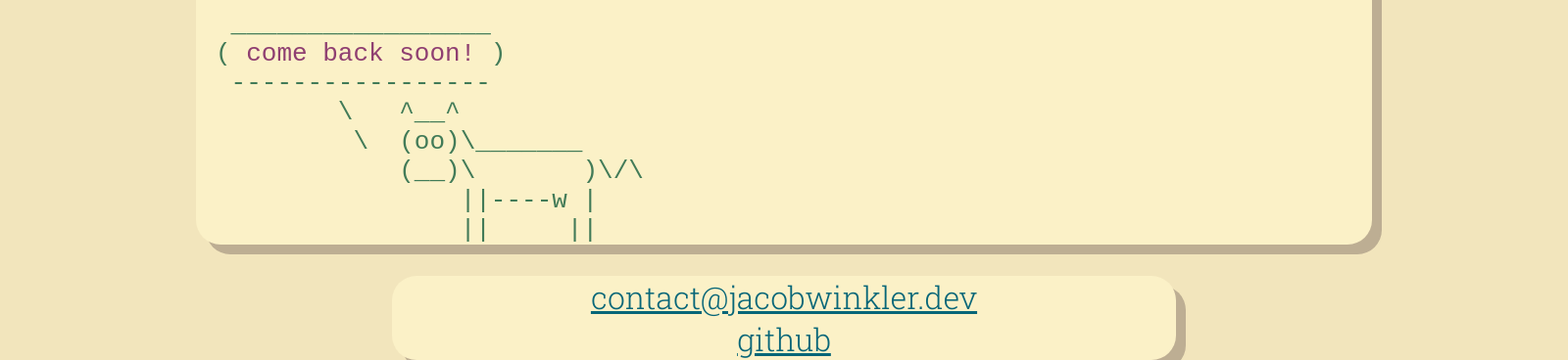
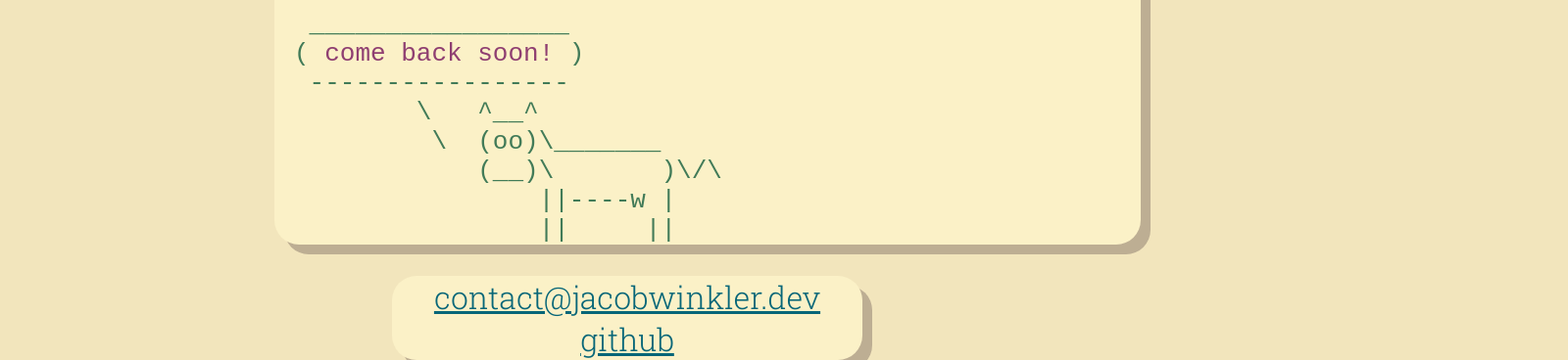
Before and after one commit to combo-man/combo-man.github.io, a plain HTML site: page index.html in a window 1280 px wide. Shown: the part 637-1005 px from the top of the page at 98% size, 1600 px wide, since content can reach past the window. Drawn offline with Linux system fonts and the light colour scheme.

Commit message:
what are em's...

```diff
--- a/index.html
+++ b/index.html
@@ -6,7 +6,6 @@
             body {
                 font-size: xx-large;
                 width: 75%;
-                min-width: 50em;
                 margin: auto;
                 text-align: center;
                 font-family: 'Roboto Mono', monospace;
@@ -28,6 +27,7 @@
                 text-align: left;
                 border-radius: 25px;
                 box-shadow: 10px 10px #bdae93;
+                min-width: 45ch;
             }
             a:link {color: #076678;}
             a:visited {color: #8f3f71;}
```
